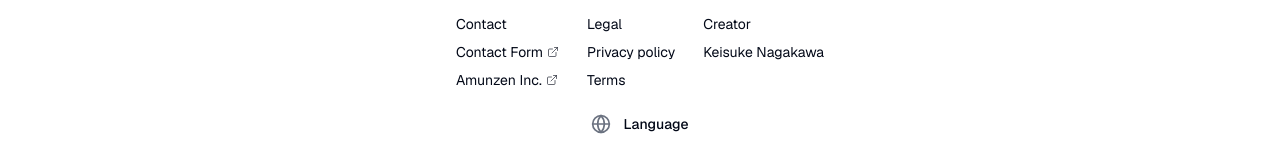
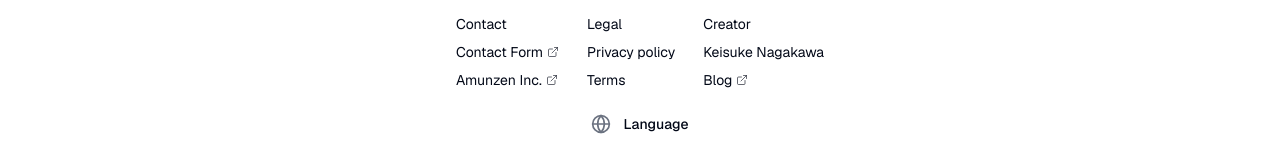
Before and after one commit to Amunzen/CopyFromURL, a Next.js app: page /en in a window 1280 px wide. Shown: the part 1311-1470 px from the top of the page. Built offline with nearby package versions, Linux system fonts and the light colour scheme.

Commit message:
Add a link to Keisuke Nagakawa's blog in the site footer

```diff
--- a/components/site-footer.tsx
+++ b/components/site-footer.tsx
@@ -65,6 +65,7 @@ const LEGAL_LINKS = [
 
 const AUTHOR_LINKS = [
   { text: "Keisuke Nagakawa" },
+  { text: "Blog", href: "https://medium.com/@kay_20731", external: true }
 ]
 
 export function SiteFooter({
```
